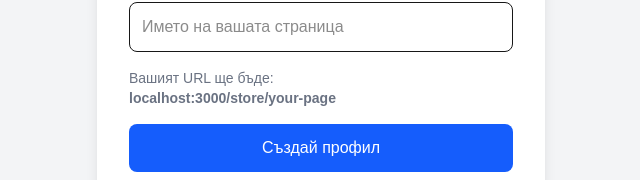
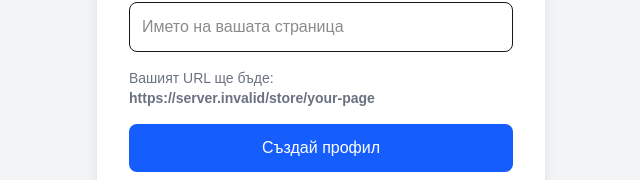
Before and after one commit to maikon79ss-dot/vendora-app, a Next.js app: page /register in a window 1280 px wide. Shown: the part 475-655 px from the top of the page, without its empty margins (319-959 px from the left). Built offline with nearby package versions, Linux system fonts and the light colour scheme; no server answers.

Commit message:
Update page.tsx

```diff
--- a/app/register/page.tsx
+++ b/app/register/page.tsx
@@ -77,11 +77,13 @@ export default function RegisterPage() {
           <input value={password} onChange={(e) => setPassword(e.target.value)} type="password" placeholder="Парола" className="w-full border rounded-lg p-3" />
           <input value={pageName} onChange={(e) => setPageName(e.target.value)} placeholder="Името на вашата страница" className="w-full border rounded-lg p-3" />
 
-          <p className="text-sm text-gray-500">
-            Вашият URL ще бъде:<br />
-            <strong>localhost:3000/store/{slug || "your-page"}</strong>
-          </p>
-
+         <p className="text-sm text-gray-500">
+  Вашият URL ще бъде:<br />
+  <strong>
+    {(process.env.NEXT_PUBLIC_SITE_URL || "").replace(/\/$/, "")}
+    /store/{slug || "your-page"}
+  </strong>
+</p>
           <button type="submit" className="w-full bg-blue-600 text-white p-3 rounded-lg hover:bg-blue-700">
             Създай профил
           </button>
```
